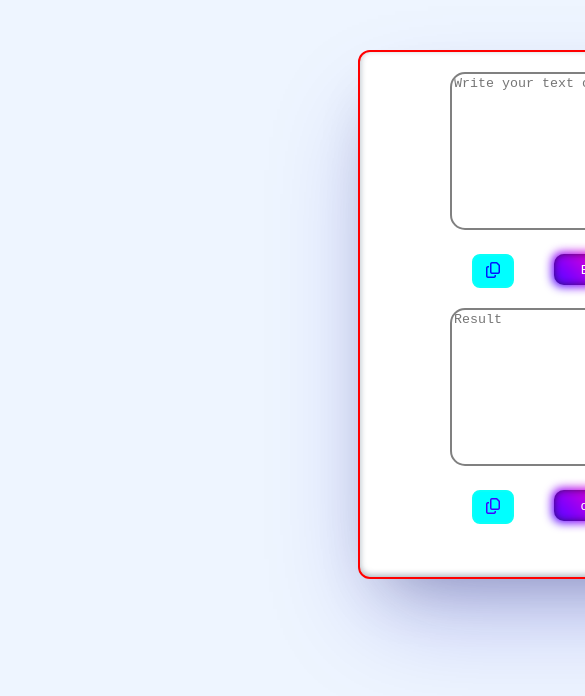
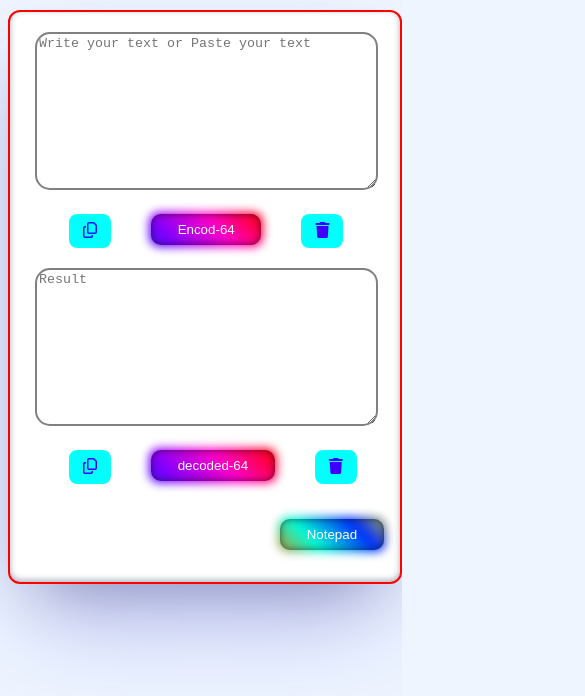
Before and after one commit to mollikemon/Encod-decoded-02-05-2024, a plain HTML site: page index.html in a window 390 px wide. Shown: the top 696 px of the page, 585 px wide, since content can reach past the window. Drawn offline with Linux system fonts and the light colour scheme.

Commit message:
first commit

```diff
--- a/style.css
+++ b/style.css
@@ -6,7 +6,7 @@ body{
     height: 525px;
     width: 500px;
     margin-left: 350px;
-    margin-top: 50px;
+    margin-top: 10px;
     border-radius: 12px;
     /* box-shadow: 2px 2px 10px grey; */
     box-shadow: rgba(11, 11, 203, 0.25) 0px 50px 100px -20px,
@@ -234,17 +234,16 @@ body{
 /* ///.............................................../// */
 
 
-
 @media only screen and (max-width: 480px){
-
 body{
   background-color: #EEF5FF;
 }
 .oll-body{
   border: 2px solid red;
-    height: 525px;
-    width: 500px;
-    margin-left: 350px;
+  height: 570px;
+  width: 390px;
+  margin-left: 0px;
+  margin-top: 10px;
   border-radius: 12px;
   /* box-shadow: 2px 2px 10px grey; */
   box-shadow: rgba(11, 11, 203, 0.25) 0px 50px 100px -20px,
@@ -259,7 +258,7 @@ body{
   display: flex;
   gap: 40px;
   margin-top: 20px;
-    margin-left: 112px;
+  margin-left: 59px;
 }
 .fa-regular1 {
   border: 2px solid rgb(11, 255, 247);
@@ -398,14 +397,14 @@ body{
 #tex-bar{
   outline: none;
   border: 2px solid grey;
-    margin-left: 90px;
+  margin-left: 25px;
   margin-top: 20px;
   border-radius: 15px;
 }
 #text-bar{
   outline: none;
   border: 2px solid grey;
-    margin-left: 90px;
+  margin-left:25px;
   margin-top: 20px;
   border-radius: 15px;
 }
@@ -419,8 +418,8 @@ body{
   cursor: pointer;
   position: relative;
   z-index: 0;
-    margin-top: 10px;
-    margin-left:375px;
+  margin-top: 35px;
+  margin-left:270px;
   border-radius: 10px;
   user-select: none;
   -webkit-user-select: none;
```
Lines whose indentation alone changed are shown as unchanged.
